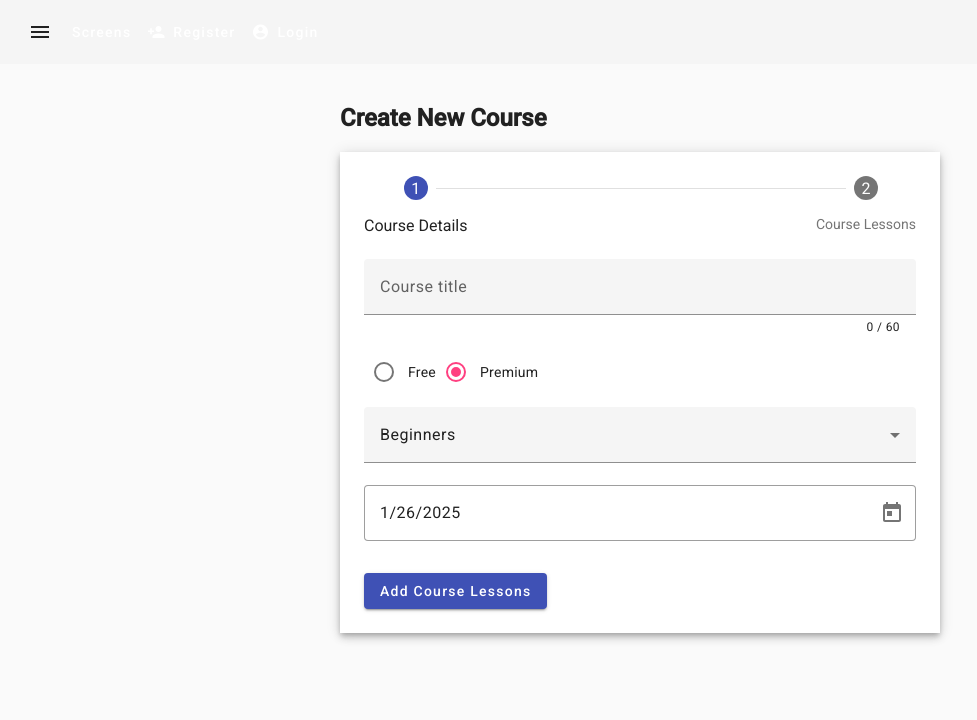
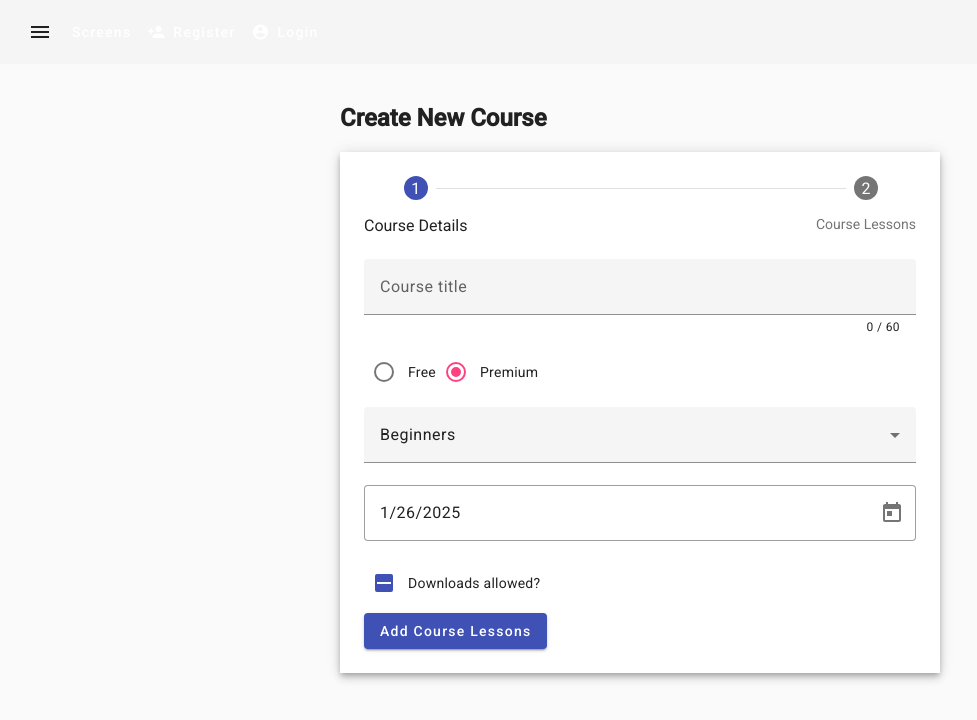
Before and after one commit to GiovaneWerlang/Angular-Material, an Angular app: page /add-new-course in a window 1280 px wide. Shown: the top 720 px of the page, without its empty margins (0-977 px from the left). Built offline with nearby package versions, Linux system fonts and the light colour scheme.

Commit message:
checkbox

```diff
--- a/src/app/create-course/create-course-step-1/create-course-step-1.component.html
+++ b/src/app/create-course/create-course-step-1/create-course-step-1.component.html
@@ -42,4 +42,8 @@
         </mat-datepicker>
     </mat-form-field>
 
+    <mat-checkbox color="primary" formControlName="downloadsAllowed" [indeterminate]="true">
+        Downloads allowed?
+    </mat-checkbox>
+
 </div>
```
